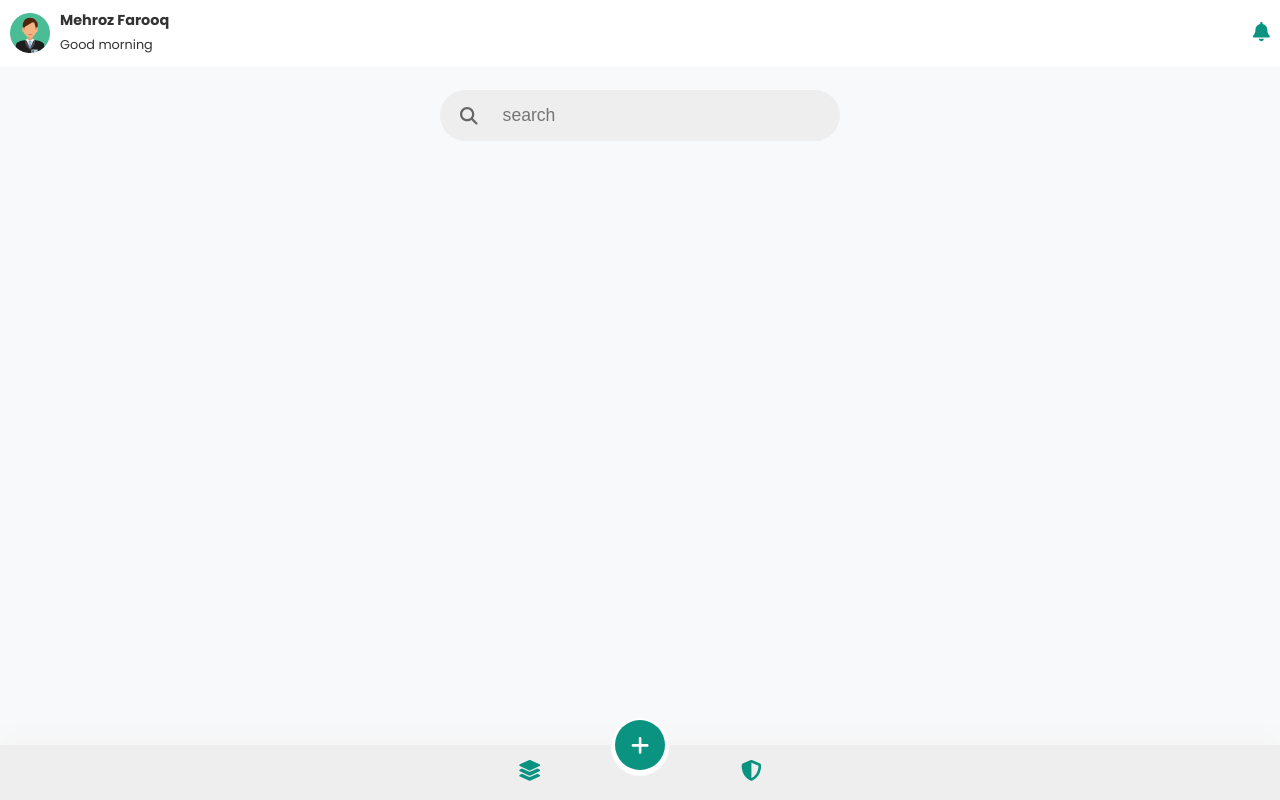
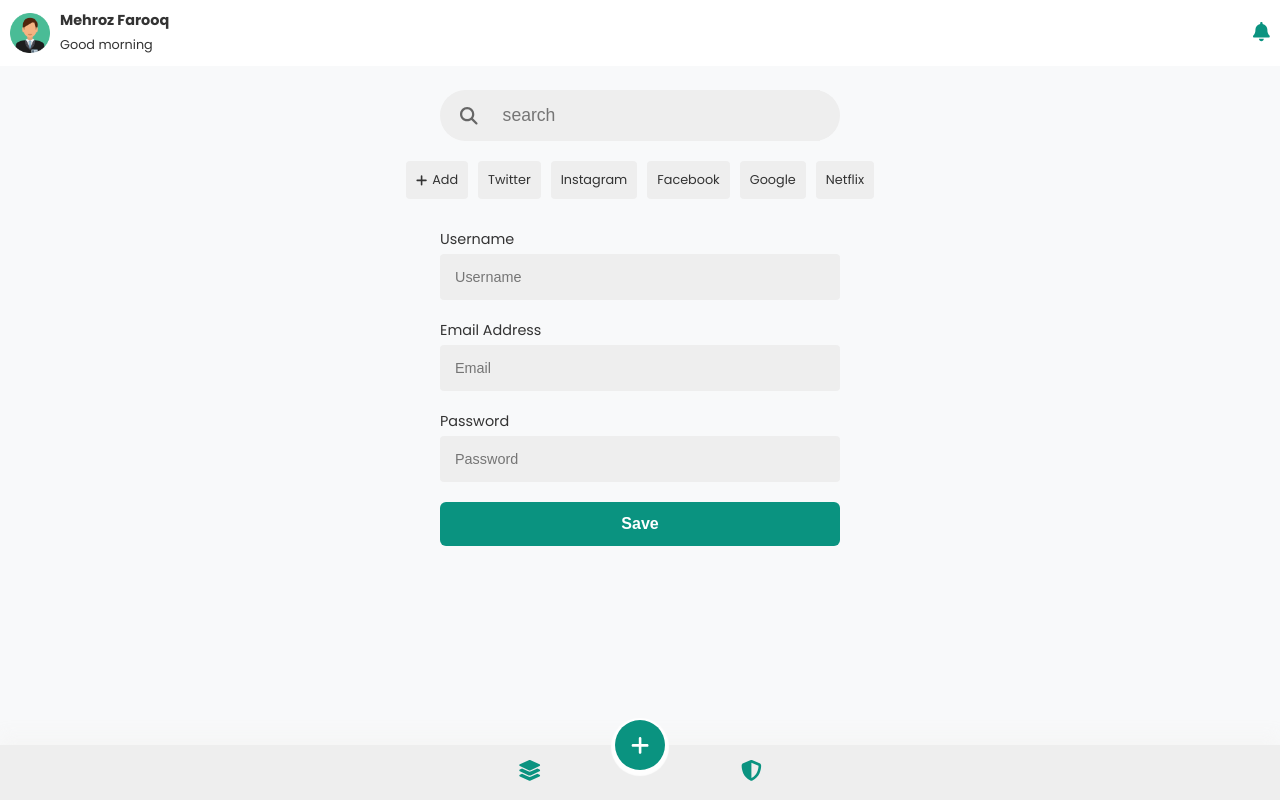
Before and after one commit to Mehroz101/password-manager, a React (Vite) app in the folder frontend/: page /addnew in a window 1280 px wide. Built offline with nearby package versions, Linux system fonts and the light colour scheme.

Commit message:
Create Add New Password page

```diff
--- a/frontend/src/App.css
+++ b/frontend/src/App.css
@@ -50,3 +50,23 @@
     width: 100%; /* Ensures it fills available space */
     outline: none;
   }
+  .action_btn {
+    width: 100%;
+    left: 0;
+    display: flex;
+    justify-content: center;
+  }
+
+  .action_btn button {
+    width: 90%;
+    max-width: 400px;
+    padding: 13px;
+    border: none;
+    border-radius: 6px;
+    font-size: 1rem;
+    font-weight: 600;
+    background-color: var(--secondary-color);
+    color: var(--secondary-text-color);
+    cursor: pointer;
+    transition: all 0.3s;
+  }
--- a/frontend/src/components/SearchBox.tsx
+++ b/frontend/src/components/SearchBox.tsx
@@ -1,6 +1,5 @@
 import { faSearch } from "@fortawesome/free-solid-svg-icons";
 import { FontAwesomeIcon } from "@fortawesome/react-fontawesome";
-import React from "react";
 
 const SearchBox = () => {
   return (
--- a/frontend/src/pages/AddNew_Page.tsx
+++ b/frontend/src/pages/AddNew_Page.tsx
@@ -1,9 +1,62 @@
+import { faPlus } from "@fortawesome/free-solid-svg-icons";
 import SearchBox from "../components/SearchBox";
 import "../styles/AddNewPage.css";
+import { FontAwesomeIcon } from "@fortawesome/react-fontawesome";
+import { useNavigate } from "react-router-dom";
 const AddNew_Page = () => {
+  const naviagte = useNavigate();
   return (
     <>
-      <SearchBox />
+      <div className="add_new_page">
+        <SearchBox />
+        <div className="add_new_categories">
+          <div className="add_new_category">
+            <FontAwesomeIcon icon={faPlus} />
+            <p>Add</p>
+          </div>
+          <div className="add_new_category">
+            <p>Twitter</p>
+          </div>
+          <div className="add_new_category">
+            <p>Instagram</p>
+          </div>
+          <div className="add_new_category">
+            <p>Facebook</p>
+          </div>
+          <div className="add_new_category">
+            <p>Google</p>
+          </div>
+          <div className="add_new_category">
+            <p>Netflix</p>
+          </div>
+        </div>
+        <div className="add_new_form">
+          <form action="">
+            <div className="add_new_field">
+              <label htmlFor="username">Username</label>
+              <input type="text" id="username" placeholder="Username" />
+            </div>
+            <div className="add_new_field">
+              <label htmlFor="email">Email Address</label>
+              <input type="email" id="email" placeholder="Email" />
+            </div>
+            <div className="add_new_field">
+              <label htmlFor="password">Password</label>
+              <input type="password" id="password" placeholder="Password" />
+            </div>
+            <div className="auth_page_btn action_btn">
+              <button
+                style={{ width: "100%" }}
+                onClick={() => {
+                  navigate("/");
+                }}
+              >
+                Save
+              </button>
+            </div>
+          </form>
+        </div>
+      </div>
     </>
   );
 };
--- a/frontend/src/pages/Auth_Page.tsx
+++ b/frontend/src/pages/Auth_Page.tsx
@@ -47,7 +47,7 @@ const Auth_Page = () => {
       </div>
 
       {/* 🔹 Fixed Login Button at Bottom */}
-      <div className="auth_page_btn">
+      <div className="auth_page_btn action_btn">
         <button onClick={()=>{
           navigate("/")
         }}>{isLogin ? "Login" : "Register"}</button>
--- a/frontend/src/pages/Home.tsx
+++ b/frontend/src/pages/Home.tsx
@@ -9,7 +9,6 @@ import "../styles/HomePage.css";
 import Netflix from "../assets/netflix.png";
 import Whatsapp from "../assets/whatsapp.png";
 import Google from "../assets/google.png";
-import { useNavigate } from "react-router-dom";
 import SearchBox from "../components/SearchBox";
 const Home = () => {
   return (
--- a/frontend/src/styles/AddNewPage.css
+++ b/frontend/src/styles/AddNewPage.css
@@ -0,0 +1,63 @@
+.add_new_page{
+    display: flex;
+    flex-direction: column;
+}
+.add_new_categories {
+  display: flex;
+  gap: 10px;
+  margin: 0 auto;
+  overflow-x: auto;
+  scrollbar-width: none; /* For Firefox */
+  -ms-overflow-style: none; /* For Internet Explorer/Edge */
+}
+.add_new_categories::-webkit-scrollbar {
+  display: none; /* Hides scrollbar in Chrome, Safari, and Edge */
+}
+.add_new_category {
+  background-color: #eee;
+  display: flex;
+  align-items: center;
+  gap: 5px;
+  padding: 10px;
+  border-radius: 4px;
+}
+.add_new_category svg {
+  font-size: 0.8rem;
+}
+.add_new_category p {
+  font-size: 0.8rem;
+}
+
+/* ========================== */
+ /* add new form */
+/* ========================== */
+.add_new_form{
+    margin-top: 30px;
+    display: flex;
+    justify-content: center;
+}
+.add_new_form form{
+    display: flex;
+    flex-direction: column;
+    gap: 20px;
+    width: 100%;
+    max-width: 400px;
+}
+.add_new_form .add_new_field{
+    display: flex;
+    flex-direction: column;
+    gap: 4px;
+}
+.add_new_form .add_new_field label{
+    font-size: 0.9rem;
+}
+.add_new_form .add_new_field input{
+    padding: 15px;
+    flex: 1;
+    border: none;
+    background-color: #eee;
+    font-size: 0.9rem;
+    width: 100%; /* Ensures it fills available space */
+    outline: none;
+    border-radius: 4px;
+}
--- a/frontend/src/styles/Auth.css
+++ b/frontend/src/styles/Auth.css
@@ -107,26 +107,7 @@
   }
 
   /* 🌟 Fixed Login Button at Bottom */
-  .auth_page_btn {
-    width: 100%;
-    left: 0;
-    display: flex;
-    justify-content: center;
-  }
 
-  .auth_page_btn button {
-    width: 90%;
-    max-width: 400px;
-    padding: 13px;
-    border: none;
-    border-radius: 6px;
-    font-size: 1rem;
-    font-weight: 600;
-    background-color: var(--secondary-color);
-    color: var(--secondary-text-color);
-    cursor: pointer;
-    transition: all 0.3s;
-  }
 
 
 
```
